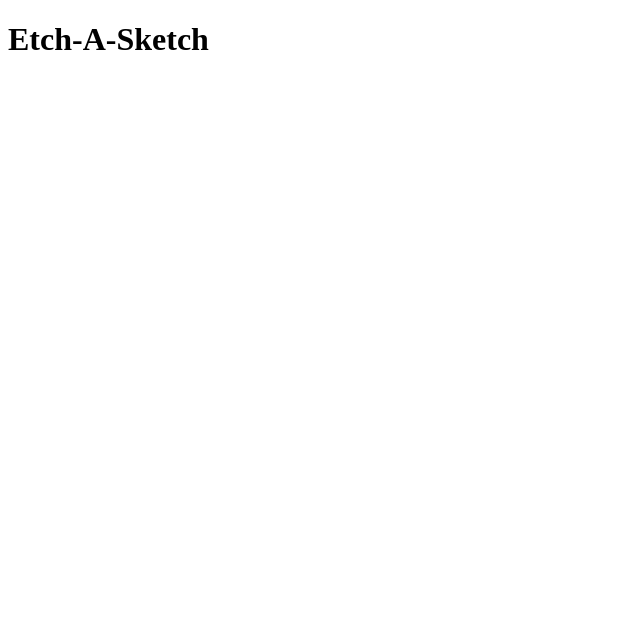
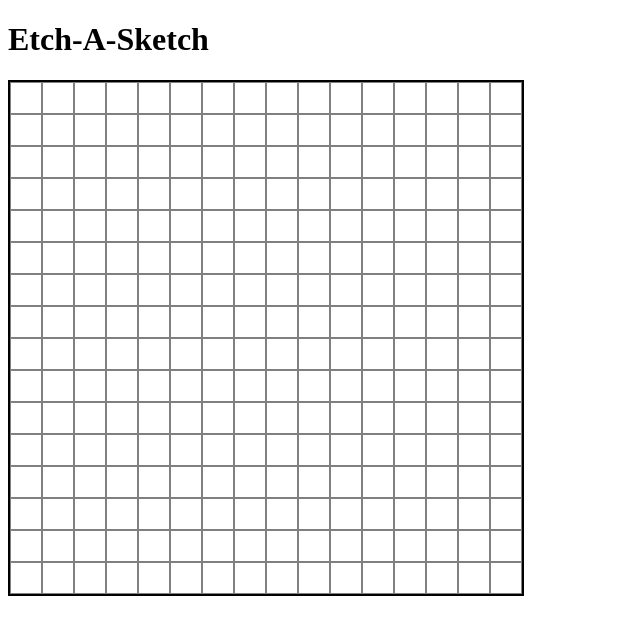
Before and after one commit to eleea556/etch--a-sketch, a plain HTML site: page index.html in a window 1280 px wide. Shown: the whole page, without its empty margins (0-640 px from the left). Drawn offline with Linux system fonts and the light colour scheme.

Commit message:
Add basic 16x16 grid

```diff
--- a/index.html
+++ b/index.html
@@ -4,6 +4,7 @@
     <meta charset="UTF-8">
     <meta http-equiv="X-UA-Compatible" content="IE=edge">
     <meta name="viewport" content="width=device-width, initial-scale=1.0">
+    <link rel="stylesheet" href="style.css">
     <title>Etch-A-Sketch</title>
 </head>
 <body>
--- a/script.js
+++ b/script.js
@@ -1 +1,17 @@
 'use strict';
+
+function createSquareGrid(grid, sideSize) {
+    for (let i = 0; i < sideSize; i++) {
+        for (let j = 0; j < sideSize; j++) {
+            const cell = document.createElement('div');
+            cell.classList += "cell";
+            grid.appendChild(cell);
+        }
+    }
+}
+
+const grid = document.querySelector(".grid");
+
+let sideSize = 16;
+
+createSquareGrid(grid, sideSize);
--- /dev/null
+++ b/style.css
@@ -0,0 +1,12 @@
+.grid {
+    width: 512px;
+    border: 2px solid black;
+    display: flex;
+    flex-wrap: wrap;
+}
+
+.cell {
+    border: 1px solid gray;
+    width: 30px;
+    height: 30px;
+}
```
